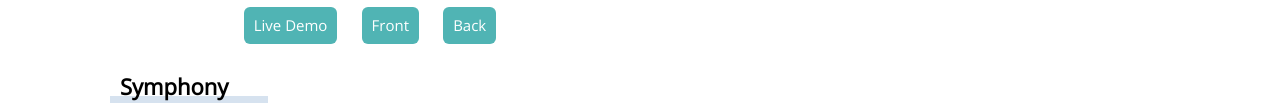
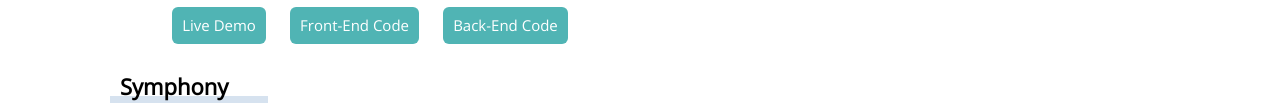
Before and after one commit to AndrewPark9517/Portfolio-Andrew-Park, a plain HTML site: page index.html in a window 1280 px wide. Shown: the part 1664-1768 px from the top of the page. Drawn offline with nearby package versions, Linux system fonts and the light colour scheme.

Commit message:
button link styling

```diff
--- a/index.html
+++ b/index.html
@@ -61,8 +61,8 @@
                             <image src="./image/booked.png" class="project-photo"/>
                             <div class="project-links">
                                 <a href="https://booked-inventory-app.herokuapp.com/" target="_blank">Live Demo</a>
-                                <a href="https://github.com/AndrewPark9517/booked-client" target="_blank">Front</a>
-                                <a href="https://github.com/AndrewPark9517/booked-server" target="_blank">Back</a>
+                                <a href="https://github.com/AndrewPark9517/booked-client" target="_blank">Front-End Code</a>
+                                <a href="https://github.com/AndrewPark9517/booked-server" target="_blank">Back-End Code</a>
                             </div>
                         </div>
                         <div class="project-desc">
--- a/style.css
+++ b/style.css
@@ -138,6 +138,10 @@
     display: flex;
     flex-direction: column;
     align-items: center;
+}
+
+.project-links {
+    text-align: center;
 }
 
 .project-links * {
@@ -299,6 +303,10 @@
         text-align: left;
     }
 
+    .project-summary, .project-skills {
+        width: 100%;
+    }
+
     .skills-container {
         display: flex;
         justify-content: space-around;
```
